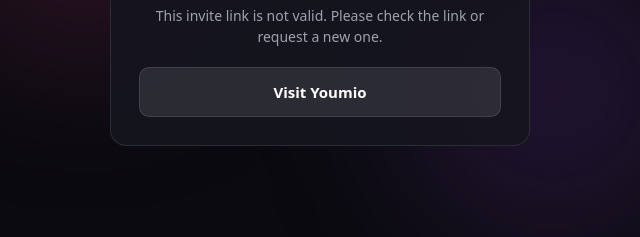
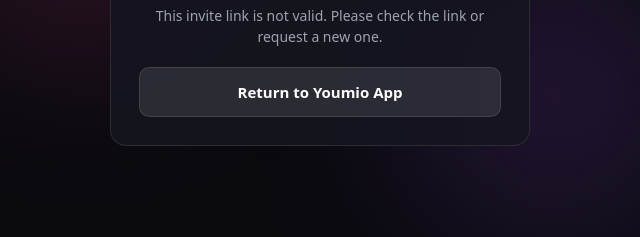
Before and after one commit to davemagnier/youmio-invite, a website: page index.html in a window 1280 px wide. Shown: the part 397-634 px from the top of the page, 320-960 px from the left. Drawn offline with Linux system fonts and the light colour scheme.

Commit message:
Update index.html

```diff
--- a/index.html
+++ b/index.html
@@ -99,7 +99,7 @@
       </div>
       <div class="btn-row">
         <button class="btn-half btn-twitter" id="twitter-btn">Share on X</button>
-        <button class="btn-half btn" id="goto-youmio-btn">Go to Youmio</button>
+        <button class="btn-half btn" id="goto-youmio-btn">Return to Youmio App</button>
       </div>
     </div>
 
@@ -138,7 +138,7 @@
         <div class="inviter-label">Your wallet</div>
         <div class="inviter-addr" id="success-wallet" style="font-size: 13px; word-break: break-all;"></div>
       </div>
-      <a href="https://youmio.ai" class="btn" style="text-decoration: none;">Go to Youmio</a>
+      <a href="https://app.youmio.ai/" class="btn" style="text-decoration: none;">Return to Youmio App</a>
     </div>
 
     <!-- Used View -->
@@ -146,7 +146,7 @@
       <div class="status-icon warning">⚠️</div>
       <div class="success-title">Invite Already Used</div>
       <p class="success-text">This invite link has already been claimed. Ask your friend for another invite or wait for public access.</p>
-      <a href="https://youmio.ai" class="btn btn-secondary" style="text-decoration: none;">Visit Youmio</a>
+      <a href="https://app.youmio.ai/" class="btn btn-secondary" style="text-decoration: none;">Return to Youmio App</a>
     </div>
 
     <!-- Invalid View -->
@@ -154,7 +154,7 @@
       <div class="status-icon error">❌</div>
       <div class="success-title">Invalid Invite</div>
       <p class="success-text">This invite link is not valid. Please check the link or request a new one.</p>
-      <a href="https://youmio.ai" class="btn btn-secondary" style="text-decoration: none;">Visit Youmio</a>
+      <a href="https://app.youmio.ai/" class="btn btn-secondary" style="text-decoration: none;">Return to Youmio App</a>
     </div>
 
     <!-- Error View -->
@@ -162,7 +162,7 @@
       <div class="status-icon error">⚠️</div>
       <div class="success-title">Something Went Wrong</div>
       <p class="success-text">Please try again later or contact support.</p>
-      <a href="https://youmio.ai" class="btn btn-secondary" style="text-decoration: none;">Visit Youmio</a>
+      <a href="https://app.youmio.ai/" class="btn btn-secondary" style="text-decoration: none;">Return to Youmio App</a>
     </div>
   </div>
 
@@ -291,7 +291,7 @@
     document.getElementById('copy-btn').addEventListener('click', copyLink);
     document.getElementById('twitter-btn').addEventListener('click', shareTwitter);
     document.getElementById('goto-youmio-btn').addEventListener('click', function() {
-      window.location.href = 'https://youmio.ai';
+      window.location.href = 'https://app.youmio.ai/';
     });
 
     // Initialize
```
